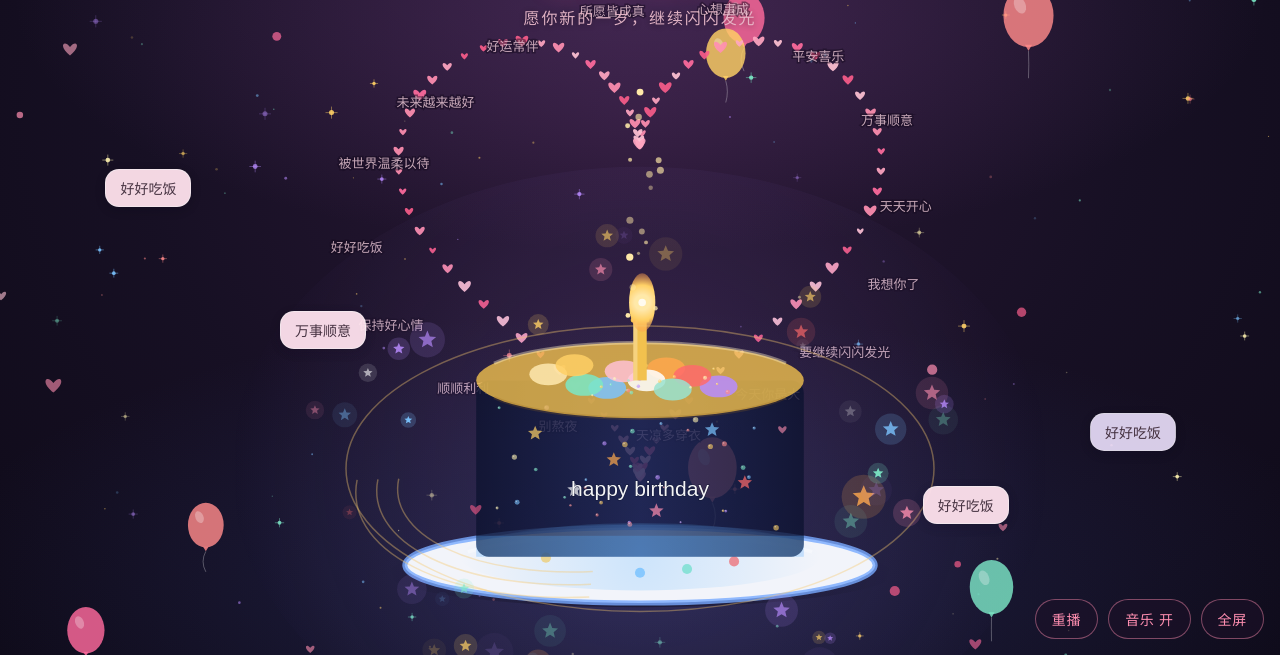
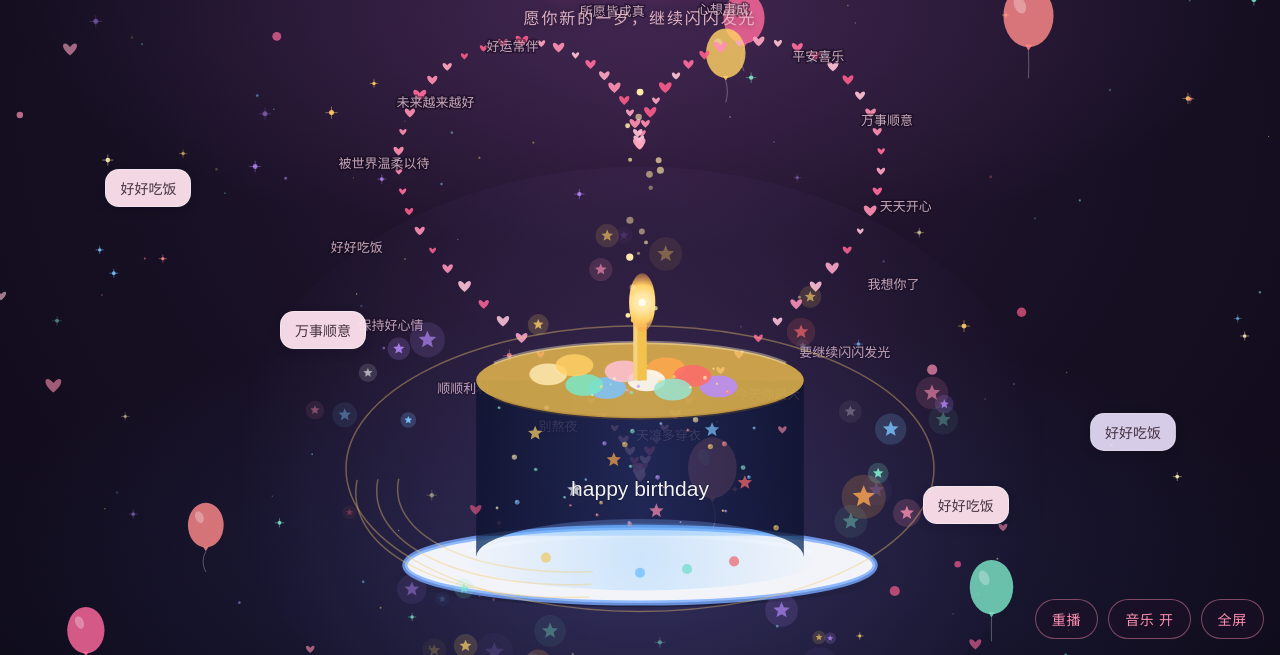
Before and after one commit to WFF5134/birthday-wish, a plain HTML site: page index.html in a window 1280 px wide. Shown: the part 145-800 px from the top of the page. Drawn offline with Linux system fonts and the light colour scheme.

Commit message:
蛋糕柱身改为底部椭圆弧收口更圆润

```diff
--- a/index.html
+++ b/index.html
@@ -481,13 +481,19 @@
       ctx.fill();
     });
 
-    // 柱身（深蓝星空，左右明暗渐变）
+    // 柱身（深蓝星空，左右明暗渐变）——圆柱侧面：左右竖边 + 底部椭圆弧收口
     var bodyGrad = ctx.createLinearGradient(cx - bodyW / 2, 0, cx + bodyW / 2, 0);
     bodyGrad.addColorStop(0, "#0D1330");
     bodyGrad.addColorStop(0.5, "#1C2654");
     bodyGrad.addColorStop(1, "#0D1330");
     ctx.fillStyle = bodyGrad;
-    roundRect2(cx - bodyW / 2, topY, bodyW, bodyH, w * 0.03);
+    var bodyRx = bodyW / 2;
+    ctx.beginPath();
+    ctx.moveTo(cx - bodyRx, topY);
+    ctx.lineTo(cx - bodyRx, baseY);
+    ctx.ellipse(cx, baseY, bodyRx, topRy, 0, Math.PI, 0, false);
+    ctx.lineTo(cx + bodyRx, topY);
+    ctx.closePath();
     ctx.fill();
 
     // 柱身内嵌小星
@@ -507,9 +513,15 @@
       drawPearl(bx, by, p.r, p.color, alpha * 0.6);
     });
 
-    // 柱身底部蓝色光带 + 光晕
-    ctx.fillStyle = "rgba(80,170,255,.35)";
-    ctx.fillRect(cx - bodyW / 2, baseY - w * 0.05, bodyW, w * 0.05);
+    // 柱身底部蓝色弧光带（贴合底弧）+ 光晕
+    ctx.fillStyle = "rgba(80,170,255,.30)";
+    ctx.beginPath();
+    ctx.moveTo(cx - bodyRx, baseY - w * 0.05);
+    ctx.lineTo(cx - bodyRx, baseY);
+    ctx.ellipse(cx, baseY, bodyRx, topRy, 0, Math.PI, 0, false);
+    ctx.lineTo(cx + bodyRx, baseY - w * 0.05);
+    ctx.closePath();
+    ctx.fill();
     var blueGlow = ctx.createRadialGradient(cx, baseY, 1, cx, baseY, bodyW * 0.55);
     blueGlow.addColorStop(0, "rgba(90,180,255,.30)");
     blueGlow.addColorStop(1, "rgba(90,180,255,0)");
```
